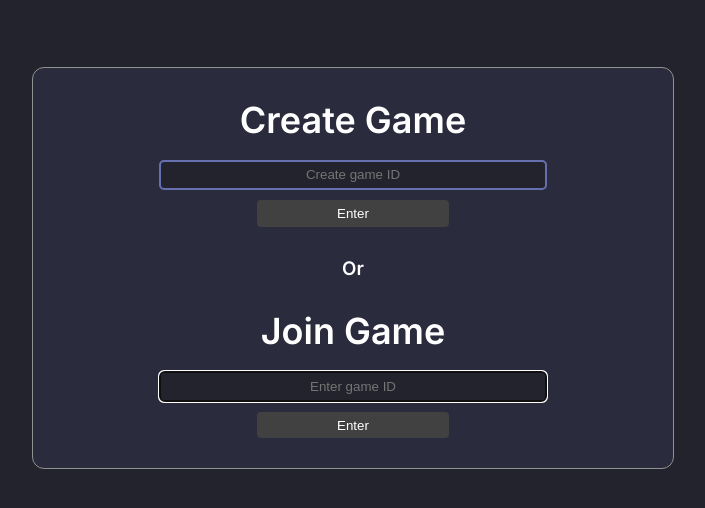
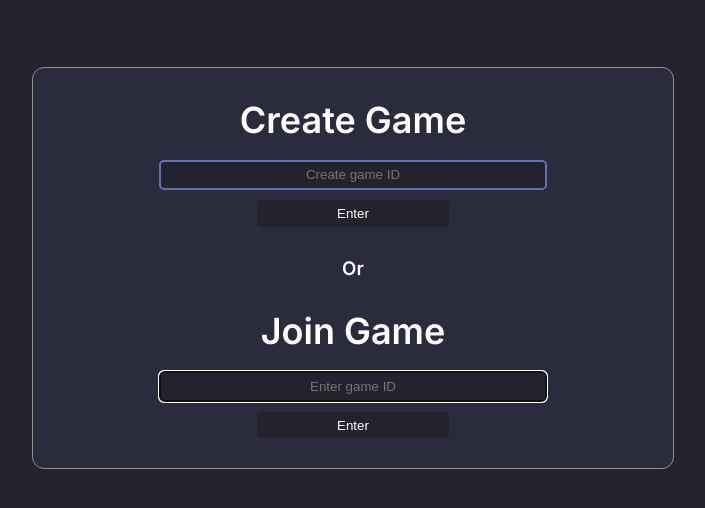
Before and after one commit to eliRoden/chess-website, a Django app: template Chess/chessApp/templates/chessapp/index.html in a window 1280 px wide. Shown: the part 132-640 px from the top of the page, without its empty margins (287-992 px from the left). Run offline with Django 3.2, Linux system fonts and the light colour scheme; the template is opened without the code that fills it, so the values that code supplies are empty.

```diff
--- a/Chess/chessApp/static/style.css
+++ b/Chess/chessApp/static/style.css
@@ -63,7 +63,7 @@ body {
   height: 2em;
   border: transparent;
   border-radius: 4px;
-  background-color: rgb(65, 65, 65);
+  background-color: rgb(35, 35, 45);
 }
 
 #find-game-submit:hover,
```
Also changed, not shown: Chess/requirements.txt (added, +27 -0 lines).
